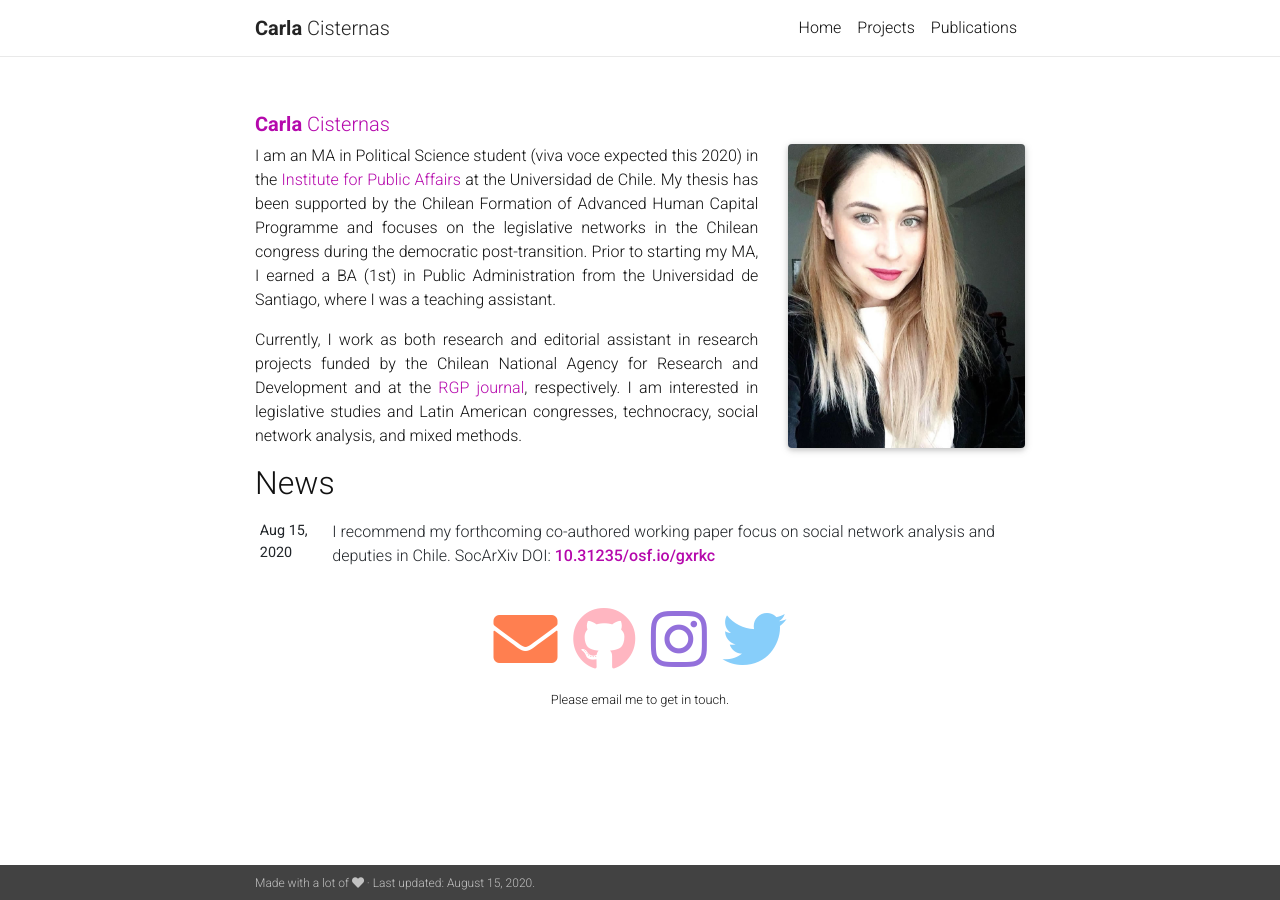
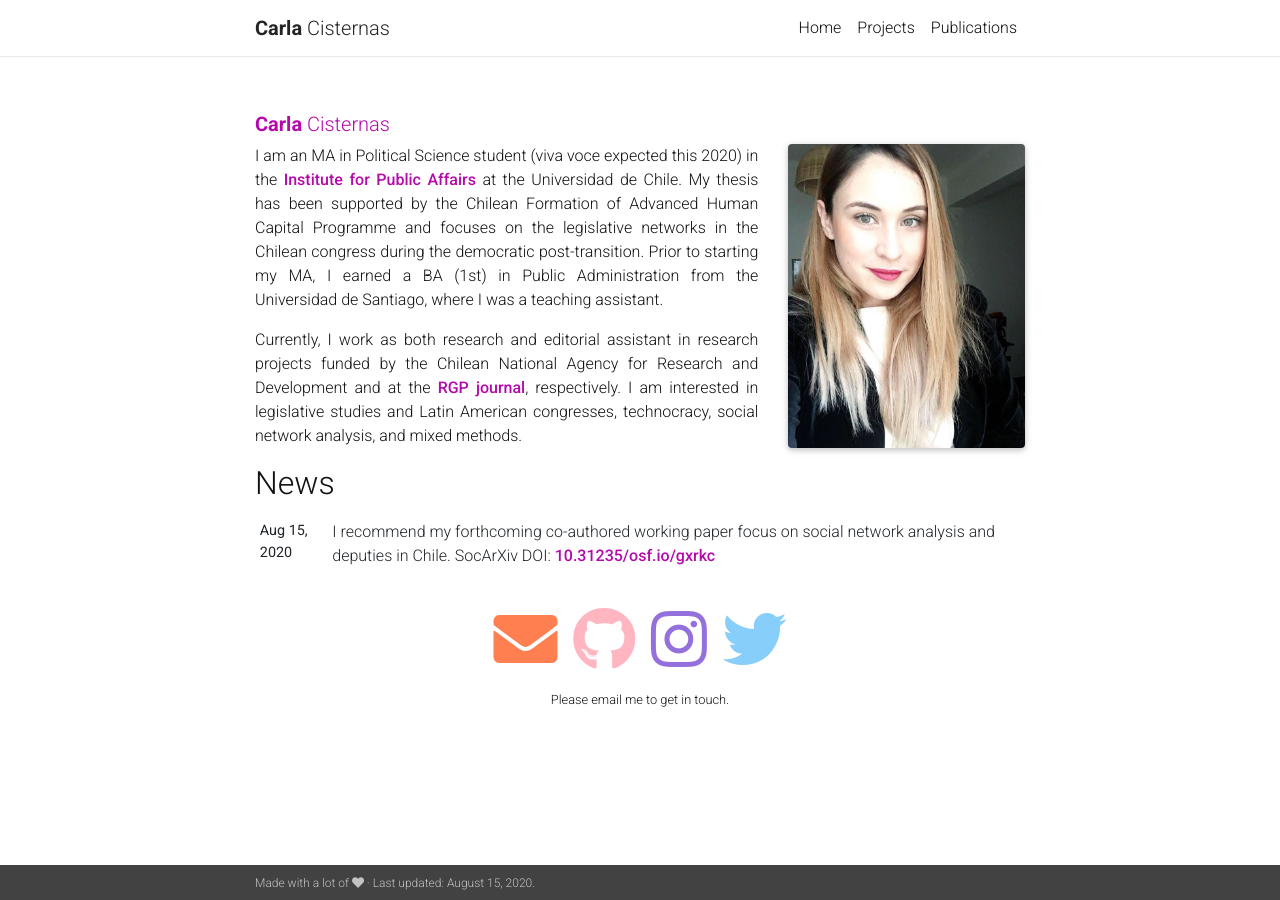
Before and after one commit to training-datalab/carlacisternas.com, a Jekyll site: the page built from _pages/about.md, in a window 1280 px wide. Built offline with Jekyll 4.4.1, drawn with Linux system fonts in a browser that asks for light colours; nearby versions of some CDN libraries; a style sheet for code colours, icons or effects is not loaded.

Commit message:
Update about.md

```diff
--- a/_pages/about.md
+++ b/_pages/about.md
@@ -16,6 +16,6 @@
 social: true
 ---
 
-<p align="justify">I am an MA in Political Science student (viva voce expected this 2020) in the <a href="http://www.inap.uchile.cl/" target="_blank">Institute for Public Affairs</a> at the Universidad de Chile. My thesis has been supported by the Chilean Formation of Advanced Human Capital Programme and focuses on the legislative networks in the Chilean congress during the democratic post-transition. Prior to starting my MA, I earned a BA (1st) in Public Administration from the Universidad de Santiago, where I was a teaching assistant.</p>
+<p align="justify">I am an MA in Political Science student (viva voce expected this 2020) in the <a href="http://www.inap.uchile.cl/" target="_blank"><strong>Institute for Public Affairs</strong></a> at the Universidad de Chile. My thesis has been supported by the Chilean Formation of Advanced Human Capital Programme and focuses on the legislative networks in the Chilean congress during the democratic post-transition. Prior to starting my MA, I earned a BA (1st) in Public Administration from the Universidad de Santiago, where I was a teaching assistant.</p>
 
-<p align="justify">Currently, I work as both research and editorial assistant in research projects funded by the Chilean National Agency for Research and Development and at the <a href="http://www.revistadegestionpublica.cl/index.php/rgp" target="_blank">RGP journal</a>, respectively. I am interested in legislative studies and Latin American congresses, technocracy, social network analysis, and mixed methods.</p>
+<p align="justify">Currently, I work as both research and editorial assistant in research projects funded by the Chilean National Agency for Research and Development and at the <a href="http://www.revistadegestionpublica.cl/index.php/rgp" target="_blank"><strong>RGP journal</strong></a>, respectively. I am interested in legislative studies and Latin American congresses, technocracy, social network analysis, and mixed methods.</p>
```
